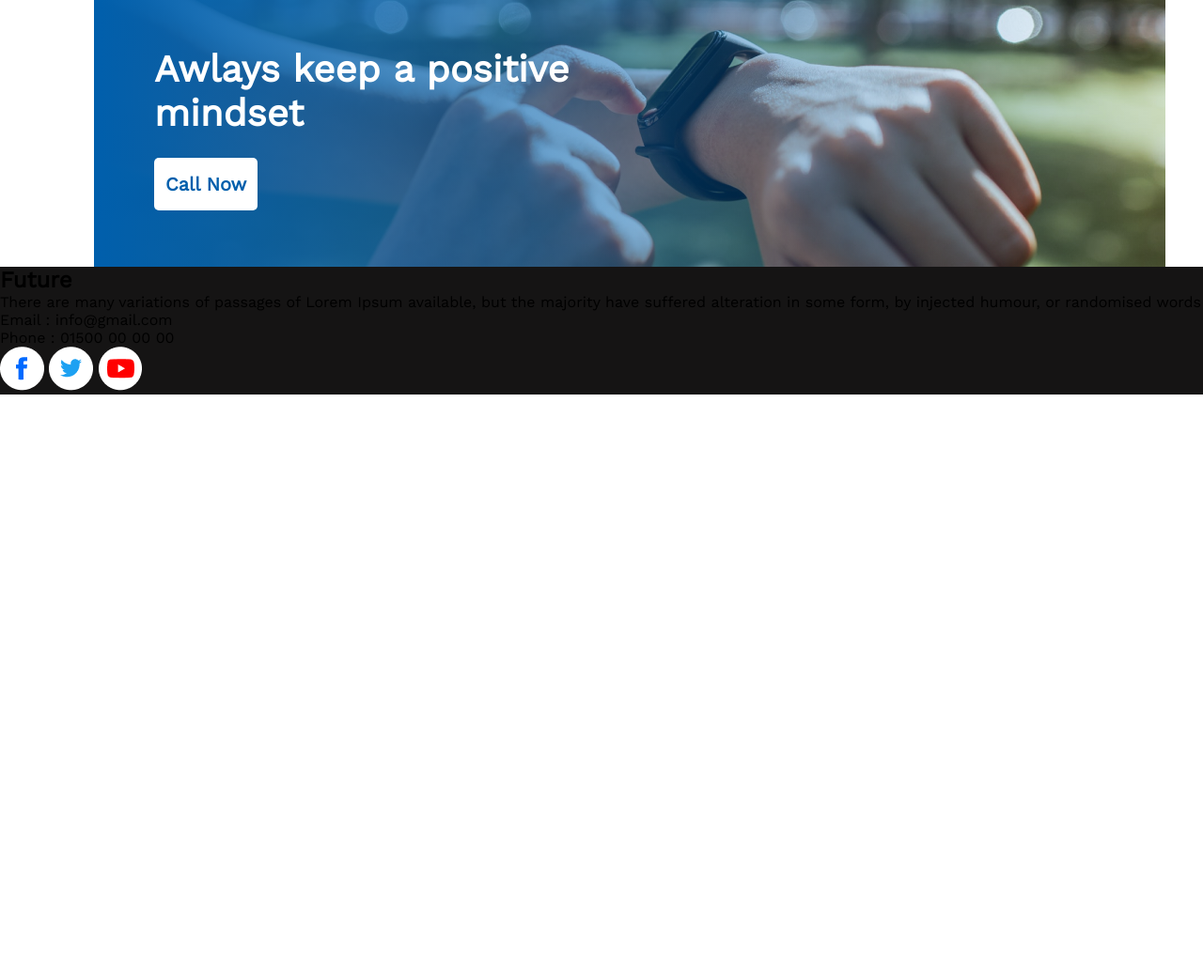
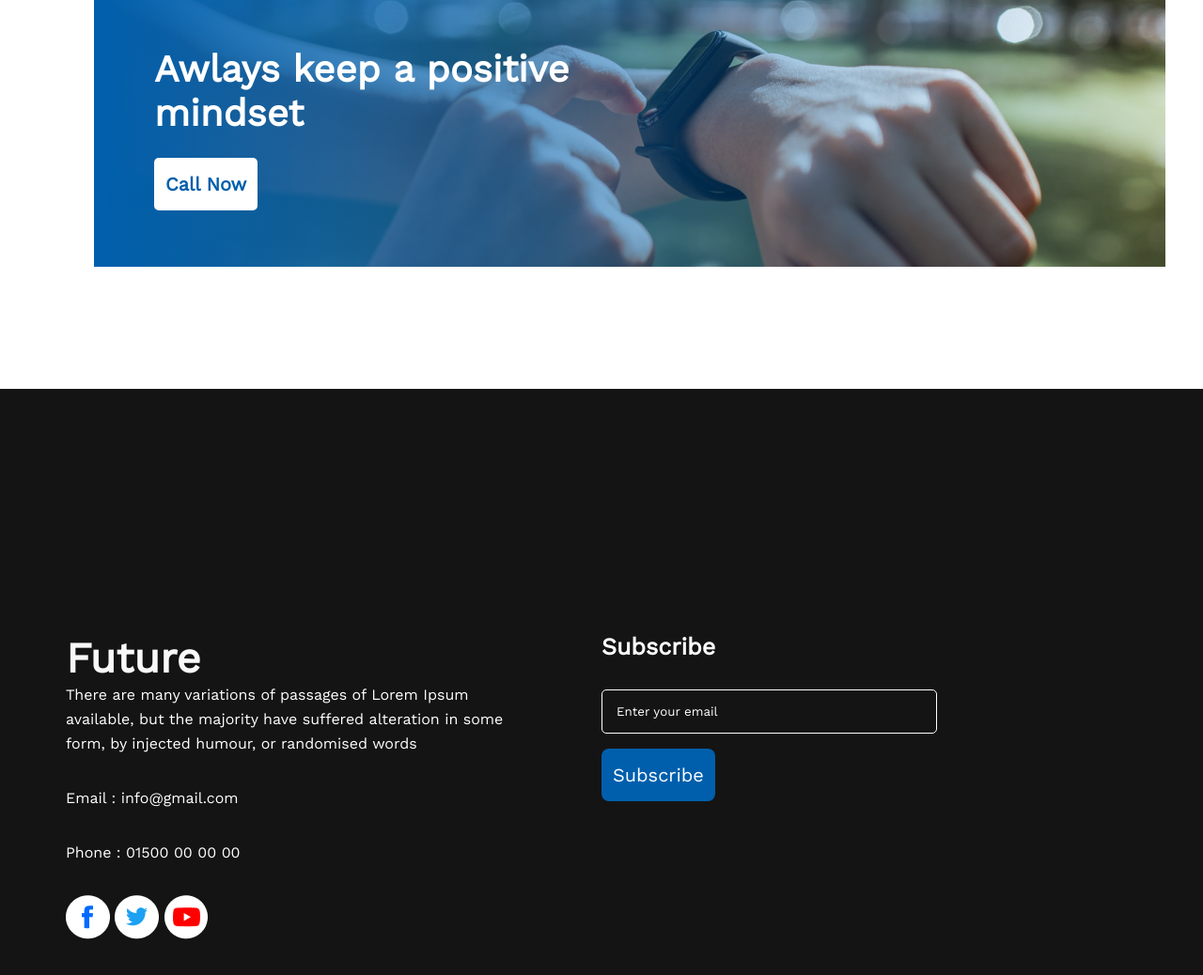
Before and after one commit to mehedihasanjibon/assignment-1-by-mehedi-project-new-year-new-me, a plain HTML site: page index.html in a window 1280 px wide. Shown: the part 2548-3586 px from the top of the page at 94% size. Before the commit the page ends 2968 px from the top, so only its background shows below. Drawn offline with nearby package versions, Linux system fonts and the light colour scheme; a web font is replaced by a local one.

Commit message:
footer part

```diff
--- a/index.html
+++ b/index.html
@@ -77,7 +77,10 @@
         </main>
 
         <footer>
-            <section class="foot">
+            <section id="foot-part">
+                <div class="foot">
+                    <div class="foot-content">
+                        <div class="foot-left">
                             <h2 class="foot-title"> Future </h2>
                         <p>
                             There are many variations of passages of Lorem Ipsum available, but the majority have suffered alteration in some form, by injected humour, or randomised words
@@ -89,9 +92,17 @@
                             <img src="images/icons/twitter.png" alt="">
                             <img src="images/icons/youtube.png" alt="">
                         </div>
-            </section>
-            <section>
-
+                        </div>
+                        <div class="foot-right">
+                            <h3 class="foot-sub-title"> Subscribe </h3>
+                            <form action="">
+                            <input type="email" placeholder="Enter your email">
+                            <br>
+                            <input class="btn-primary sub-btn" type="button" value="Subscribe">
+                        </form>
+                        </div>
+                    </div>
+                </div>
             </section>
         </footer>
 
--- a/styles/style.css
+++ b/styles/style.css
@@ -159,8 +159,64 @@ main{
 
 footer{
     background-color: #151414;
+    margin-top: 130px;
 }
-.foot{}
+.foot-content{
+    display: flex;
+}
+.foot{
+    width: 1140px;
+    margin: 0 auto;
+    padding: 130px 0;
+    /* margin-top: 130px; */
+}
+
+.foot-left{
+    width: 50%;
+}
+.font-right{
+    widht:50%;
+}
 .foot-title{
+    color: #F8F8F8;
+    font-weight: 700;
+    font-size: 45px;
+    margin-top: 130px;
+}
 
+#foot-part .foot-left p{
+    color: #FFFFFF;
+    width: 485px;
+    font-weight: 400;
+    font-size: 16px;
+    line-height: 26px;
+    margin-bottom: 32px;
 }
+
+.foot-sub-title{
+    color: #FFFFFF;
+    font-weight: 600;
+    font-size: 25px;
+    margin-top: 130px;
+    margin-bottom: 31px;
+}
+input[type="email"]{
+    background: #151414;
+    font-weight: 700;
+    width: 325px;
+    padding: 15px 15px;
+    border: 1px solid #ffffff;
+    border-radius: 5px;
+}
+input[type="email"]::placeholder{
+    color: #ffffff;
+    font-weight: 300;
+}
+.sub-btn{
+    background: #005FAC;
+    color: #FFFFFF;
+    font-weight: 400;
+    font-size: 20px;
+    border-radius: 8px;
+    margin-top: 16px;
+}
```
Lines whose indentation alone changed are shown as unchanged.
